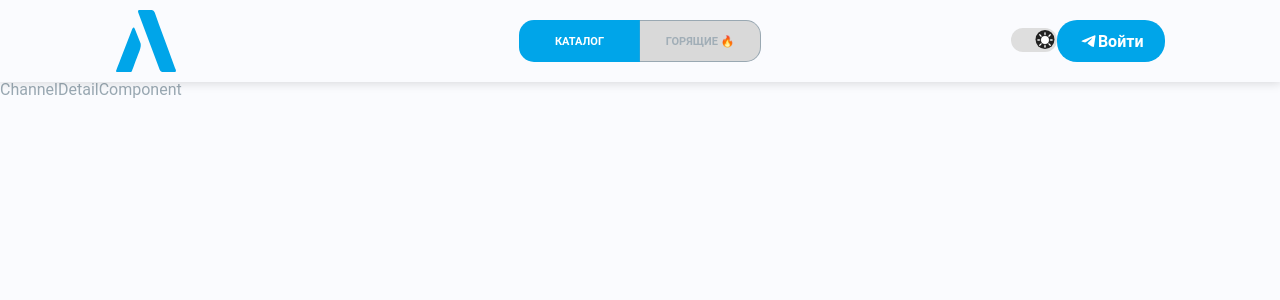
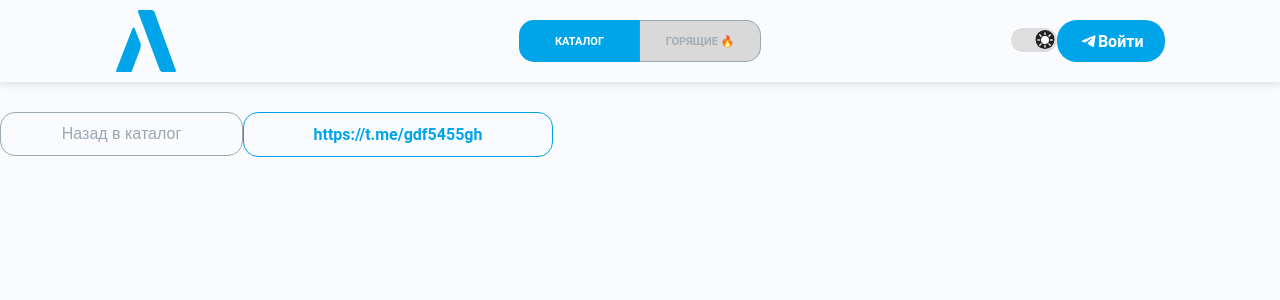
Before and after one commit to sensaybro/Advix-master, a React (Create React App) app in the folder client/: page /channels/20 in a window 1280 px wide. Shown: the top 300 px of the page. Built offline with nearby package versions, Linux system fonts and the light colour scheme.

Commit message:
add-two-button

```diff
--- a/client/src/App.js
+++ b/client/src/App.js
@@ -1,7 +1,7 @@
 import React from 'react'
 import { Route, Routes } from 'react-router-dom'
 import Channels from './components/Channels/Channels'
-import ChannelDetailComponent from './components/GridChannels/ChannelComponent/[ChannelComponentId]/ChannelDetailComponent'
+import GridDetailChannels from './components/GridChannels/[GridDetailChannels]/GridDetailChannels'
 import MainLayout from './components/HeaderOutlet/MainLayout'
 
 const App = () => {
@@ -10,7 +10,7 @@ const App = () => {
 			<Routes>
 				<Route path='/' element={<MainLayout />}>
 					<Route path='/channels' element={<Channels />} />
-					<Route path='/channels/:id' element={<ChannelDetailComponent />} />
+					<Route path='/channels/:id' element={<GridDetailChannels />} />
 				</Route>
 			</Routes>
 		</>
--- a/client/src/components/GridChannels/ChannelComponent/FakeData.js
+++ b/client/src/components/GridChannels/ChannelComponent/FakeData.js
@@ -48,7 +48,7 @@ export const data = [
 		hot_state: false,
 	},
 	{
-		id: 20,
+		id: 21,
 		User_id: 3445465,
 		Category: 'SMM и маркетинг1',
 		language: 'русский',
--- /dev/null
+++ b/client/src/components/GridChannels/[GridDetailChannels]/Button/Button.jsx
@@ -0,0 +1,13 @@
+import { useNavigate } from 'react-router-dom'
+import style from './Button.module.scss'
+const Button = () => {
+	const navigate = useNavigate()
+
+	return (
+		<button onClick={() => navigate(-1)} className={style.wrapperButton}>
+			Назад в каталог
+		</button>
+	)
+}
+
+export default Button
--- /dev/null
+++ b/client/src/components/GridChannels/[GridDetailChannels]/Button/Button.module.scss
@@ -0,0 +1,13 @@
+.wrapperButton {
+	display: flex;
+	background: none;
+	color: var(--color-light-gray);
+	border: 1px solid var(--color-light-gray);
+	border-radius: var(--md-raduis);
+	width: 243px;
+	height: 44px;
+	justify-content: center;
+	align-items: center;
+	font-size: 16px;
+	font-weight: 500;
+}
--- a/client/src/components/GridChannels/[GridDetailChannels]/GridDetailChannels.jsx
+++ b/client/src/components/GridChannels/[GridDetailChannels]/GridDetailChannels.jsx
@@ -1,5 +1,22 @@
+import { useParams } from 'react-router-dom'
+import { data } from '../ChannelComponent/FakeData'
+import Button from './Button/Button'
+import style from './GridDetailChannels.module.scss'
+import LinkChannel from './LinkChannel/LinkChannel'
+
 const GridDetailChannels = () => {
-	return <div>GridDetailChannels</div>
+	const { id } = useParams()
+
+	const result = data.filter(element => {
+		return element.id == id
+	})
+	console.log(result)
+	return (
+		<div className={style.wrapperGridDetailChannels}>
+			<Button />
+			<LinkChannel url={result[0].link_Cannel} />
+		</div>
+	)
 }
 
 export default GridDetailChannels
--- a/client/src/components/GridChannels/[GridDetailChannels]/GridDetailChannels.module.scss
+++ b/client/src/components/GridChannels/[GridDetailChannels]/GridDetailChannels.module.scss
@@ -1,3 +1,4 @@
 .wrapperGridDetailChannels {
 	display: flex;
+	margin-top: 30px;
 }
--- /dev/null
+++ b/client/src/components/GridChannels/[GridDetailChannels]/LinkChannel/LinkChannel.jsx
@@ -0,0 +1,6 @@
+import style from './LinkChannel.module.scss'
+const LinkChannel = ({ url }) => {
+	return <div className={style.wrapperLinkChannel}>{url}</div>
+}
+
+export default LinkChannel
--- /dev/null
+++ b/client/src/components/GridChannels/[GridDetailChannels]/LinkChannel/LinkChannel.module.scss
@@ -0,0 +1,15 @@
+.wrapperLinkChannel {
+	display: flex;
+	justify-content: center;
+	color: var(--color-dark-blue);
+	background: none;
+	font-size: 16px;
+	font-weight: 600;
+	width: 310px;
+	height: 45px;
+	align-items: center;
+	font-family: 'Roboto', sans-serif;
+	padding: 7px 10px 7px 10px;
+	border-radius: 15px;
+	border: 1px solid var(--color-dark-blue);
+}
```
